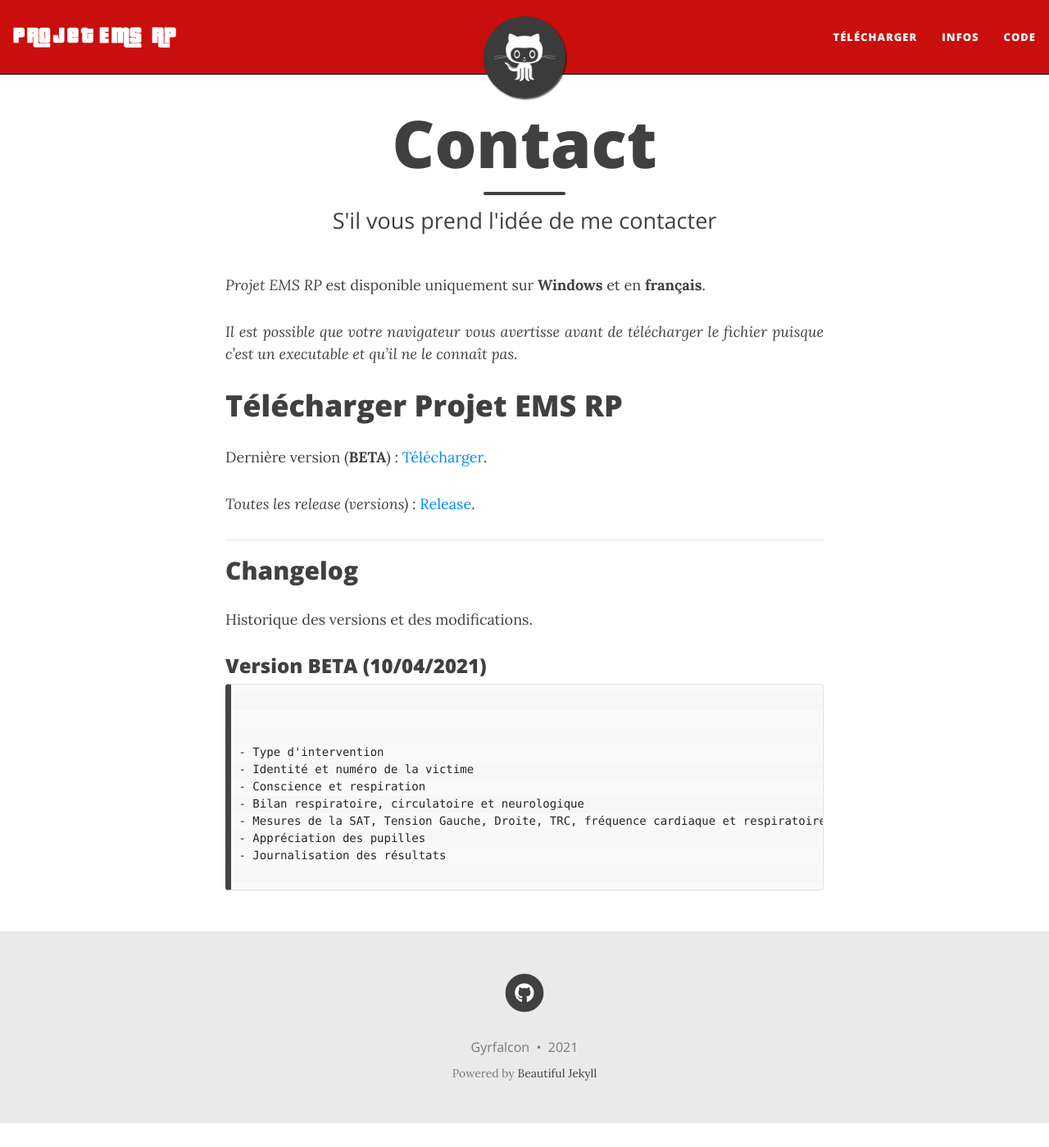
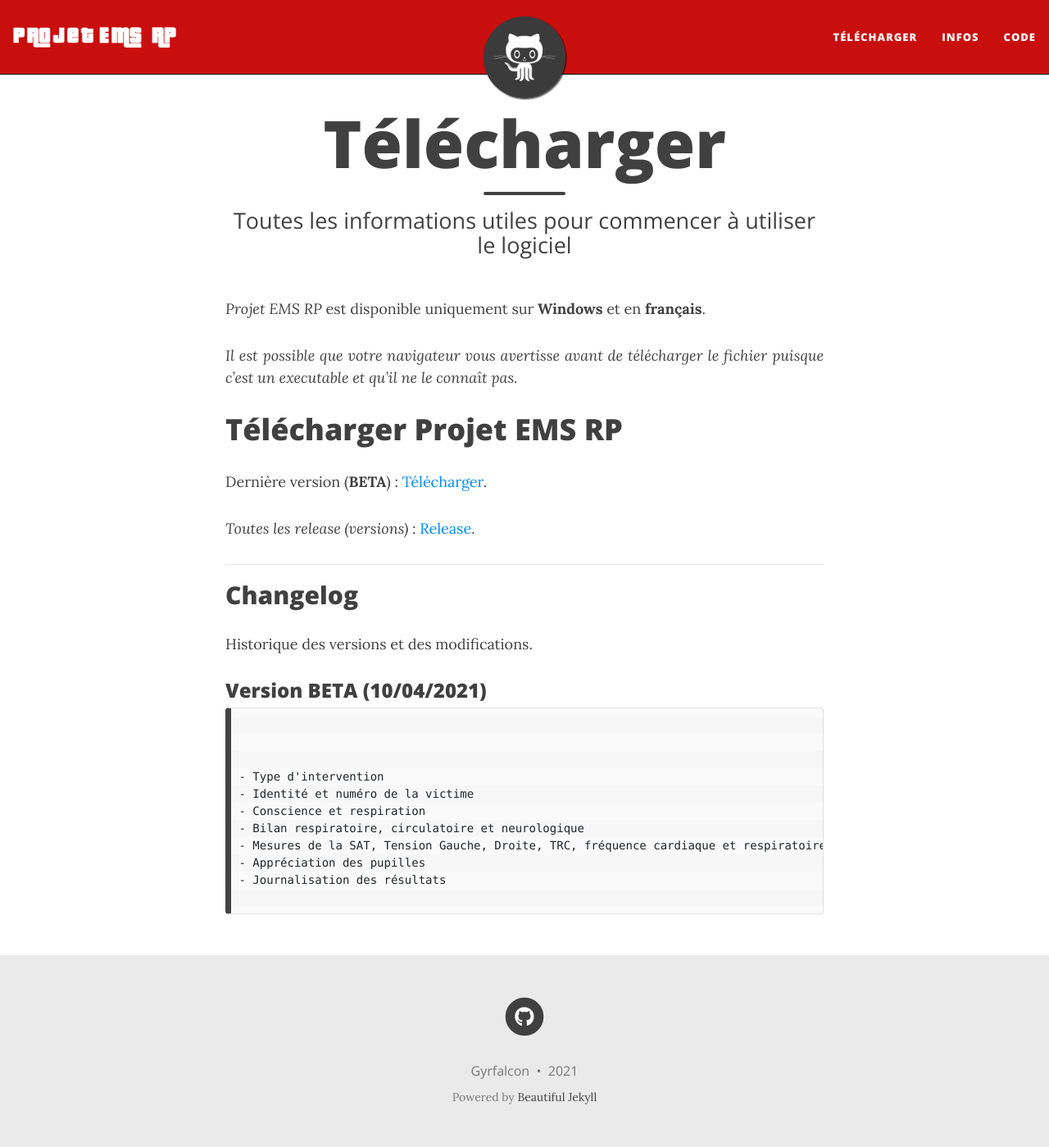
Before and after one commit to Gyrfalc0n/Projet-EMS-RP, a Jekyll site: the page built from download.md, in a window 1280 px wide and 1399 px high. Shown: the whole window at 82% size. Built offline with Jekyll 4.4.1, drawn with Linux system fonts in a browser that asks for light colours; nearby versions of some CDN libraries.

Commit message:
Update download.md

```diff
--- a/download.md
+++ b/download.md
@@ -1,7 +1,7 @@
 ---
 layout: home
-title: Contact
-subtitle: S'il vous prend l'idée de me contacter
+title: Télécharger
+subtitle: Toutes les informations utiles pour commencer à utiliser le logiciel
 ---
 
 _Projet EMS RP_ est disponible uniquement sur **Windows** et en **français**.
```
